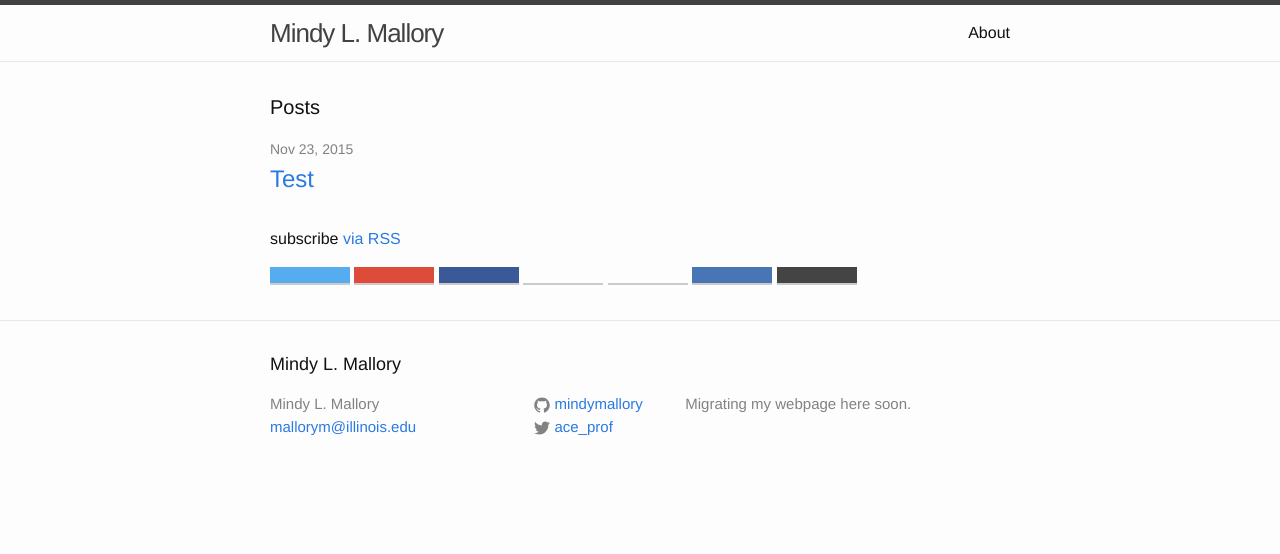
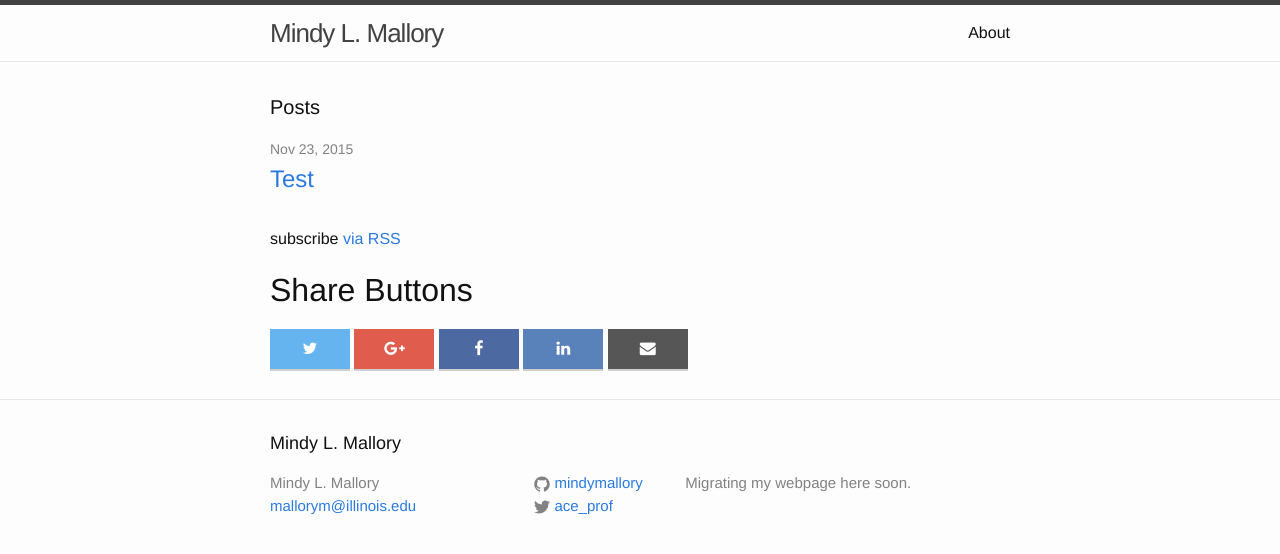
Before and after one commit to mindymallory/mindymallory.github.io, a Jekyll site: the page built from index.html, in a window 1280 px wide. Shown: the top 554 px of the page. Built offline with Jekyll 4.4.1, drawn with Linux system fonts in a browser that asks for light colours; nearby versions of some CDN libraries; Markdown is read by kramdown in place of the engine named in the settings.

Commit message:
fdfsdfsd

```diff
--- a/_includes/share-btn.html
+++ b/_includes/share-btn.html
@@ -1,36 +1,63 @@
-<!-- Social Button HTML -->
+<html>
+    <head>
+        <link href="http://netdna.bootstrapcdn.com/font-awesome/4.0.3/css/font-awesome.css" rel="stylesheet">
+        <style>
+            .share-btn {
+                display: inline-block;
+                color: #ffffff;
+                border: none;
+                padding: 0.5em;
+                width: 4em;
+                opacity: 0.9;
+                box-shadow: 0 2px 0 0 rgba(0,0,0,0.2);
+                outline: none;
+                text-align: center;
+            }
+            .share-btn:hover {
+              color: #eeeeee;
+            }
+            .share-btn:active {
+              position: relative;
+              top: 2px;
+              box-shadow: none;
+              color: #e2e2e2;
+              outline: none;
+            }
+            .share-btn.twitter { background: #55acee; }
+            .share-btn.google-plus { background: #dd4b39; }
+            .share-btn.facebook { background: #3B5998; }
+            .share-btn.stumbleupon { background: #EB4823; }
+            .share-btn.reddit { background: #ff5700; }
+            .share-btn.linkedin    { background: #4875B4; }
+            .share-btn.email { background: #444444; }
+        </style>
+    </head>
+    <body>
+        <h1>Share Buttons</h1>
 
         <!-- Twitter -->
-<a href="http://twitter.com/share?url=<URL>&text=<TEXT>&via=<VIA>" target="_blank" class="share-btn twitter">
+        <a href="http://twitter.com/share?url=https://github.com/gschier/html-share-buttons&text=HMTL%20Share%20Buttons&via=GregorySchier" target="_blank" class="share-btn twitter">
             <i class="fa fa-twitter"></i>
         </a>
 
         <!-- Google Plus -->
-<a href="https://plus.google.com/share?url=<BTN>" target="_blank" class="share-btn google-plus">
+        <a href="https://plus.google.com/share?url=https://github.com/gschier/html-share-buttons" target="_blank" class="share-btn google-plus">
             <i class="fa fa-google-plus"></i>
         </a>
 
         <!-- Facebook -->
-<a href="http://www.facebook.com/sharer/sharer.php?u=<URL>" target="_blank" class="share-btn facebook">
+        <a href="http://www.facebook.com/sharer/sharer.php?u=https://github.com/gschier/html-share-buttons" target="_blank" class="share-btn facebook">
             <i class="fa fa-facebook"></i>
         </a>
 
-<!-- StumbleUpon (url, title) -->
-<a href="http://www.stumbleupon.com/submit?url=<URL>&title=<TITLE>" target="_blank" class="share-btn stumbleupon">
-    <i class="fa fa-stumbleupon"></i>
-</a>
-
-<!-- Reddit (url, title) -->
-<a href="http://reddit.com/submit?url=<URL>&title=<TITLE>" target="_blank" class="share-btn reddit">
-    <i class="fa fa-reddit"></i>
-</a>
-
         <!-- LinkedIn -->
-<a href="http://www.linkedin.com/shareArticle?url=<URL>&title=<TITLE>&summary=<SUMMARY>&source=<SOURCE_URL>" target="_blank" class="share-btn linkedin">
+        <a href="http://www.linkedin.com/shareArticle?url=https://github.com/gschier/html-share-buttons&title=HMTL%20Share%20Buttons&summary=HMTL%20Share%20Buttons&source=http://schier.co/blog/2014/10/22/pure-html-share-buttons.html" target="_blank" class="share-btn linkedin">
             <i class="fa fa-linkedin"></i>
         </a>
 
         <!-- Email -->
-<a href="mailto:?subject=<SUBJECT&body=<BODY>" target="_blank" class="share-btn email">
+        <a href="mailto:?subject=HMTL%20Share%20Buttons&body=https://github.com/gschier/html-share-buttons" target="_blank" class="share-btn email">
             <i class="fa fa-envelope"></i>
         </a>
+    </body>
+</html>
--- a/css/main.scss
+++ b/css/main.scss
@@ -51,34 +51,3 @@ $on-laptop:        800px;
         "layout",
         "syntax-highlighting"
 ;
-
-/** Social Button CSS **/
-
-.share-btn {
-    display: inline-block;
-    color: #ffffff;
-    border: none;
-    padding: 0.5em;
-    width: 4em;
-    box-shadow: 0 2px 0 0 rgba(0,0,0,0.2);
-    outline: none;
-    text-align: center;
-}
-
-.share-btn:hover {
-  color: #eeeeee;
-}
-
-.share-btn:active {
-  position: relative;
-  top: 2px;
-  box-shadow: none;
-  color: #e2e2e2;
-  outline: none;
-}
-
-.share-btn.twitter     { background: #55acee; }
-.share-btn.google-plus { background: #dd4b39; }
-.share-btn.facebook    { background: #3B5998; }
-.share-btn.linkedin    { background: #4875B4; }
-.share-btn.email       { background: #444444; }
```
Lines whose indentation alone changed are shown as unchanged.
